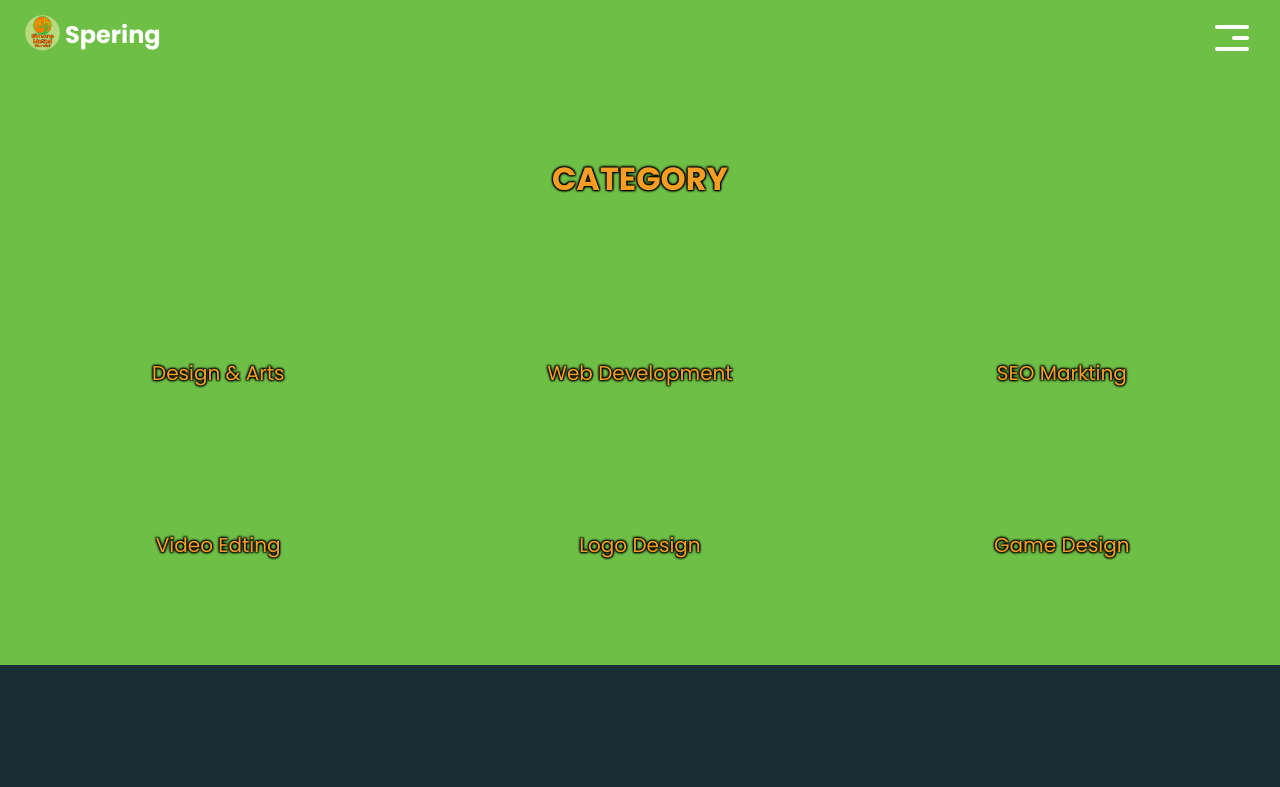
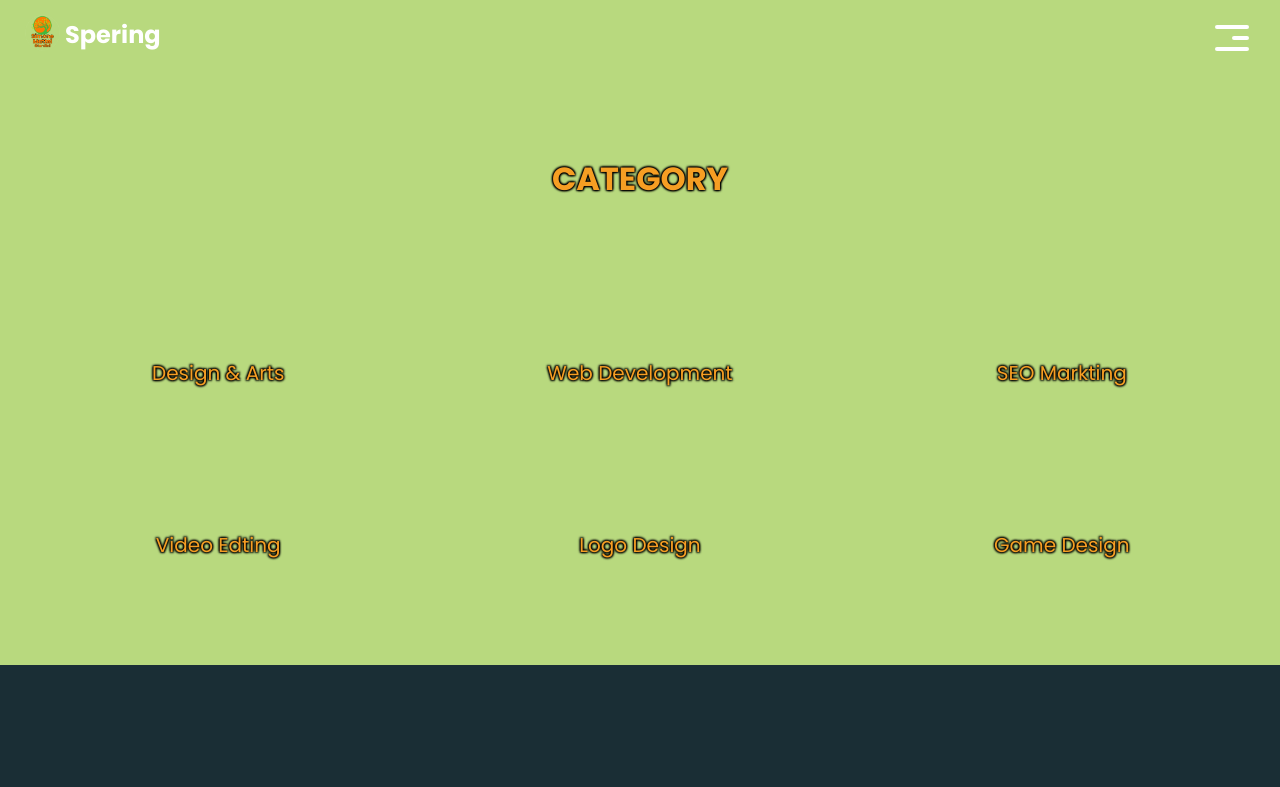
Before and after one commit to Mario-Marchio/simone-mattei-giardini, a plain HTML site: page category.html in a window 1280 px wide. Shown: the top 787 px of the page. Drawn offline with Linux system fonts and the light colour scheme.

Commit message:
minor fix

```diff
--- a/css/style.css
+++ b/css/style.css
@@ -44,7 +44,7 @@ body {
 /*header section*/
 .hero_area {
   height: calc(100vh - 30px);
-  background: -webkit-gradient(linear, left top, right top, color-stop(55%, #6DBF46), color-stop(55%, #F69E23));
+  background: -webkit-gradient(linear, left top, right top, color-stop(55%, #B8D97E), color-stop(55%, #F69E23));
   background: linear-gradient(to right, #6DBF46 55%, #F69E23 55%);
   display: -webkit-box;
   display: -ms-flexbox;
@@ -59,7 +59,7 @@ body {
 .sub_page .hero_area {
   height: auto;
   background: none;
-  background-color: #6DBF46;
+  background-color: #B8D97E;
 }
 
 .hero_area.sub_pages {
@@ -430,7 +430,7 @@ a:focus {
 }
 
 .category_section {
-  background-color: #6DBF46;
+  background-color: #B8D97E;
   color: #F69E23;
   text-align: center;
   text-shadow:
```
